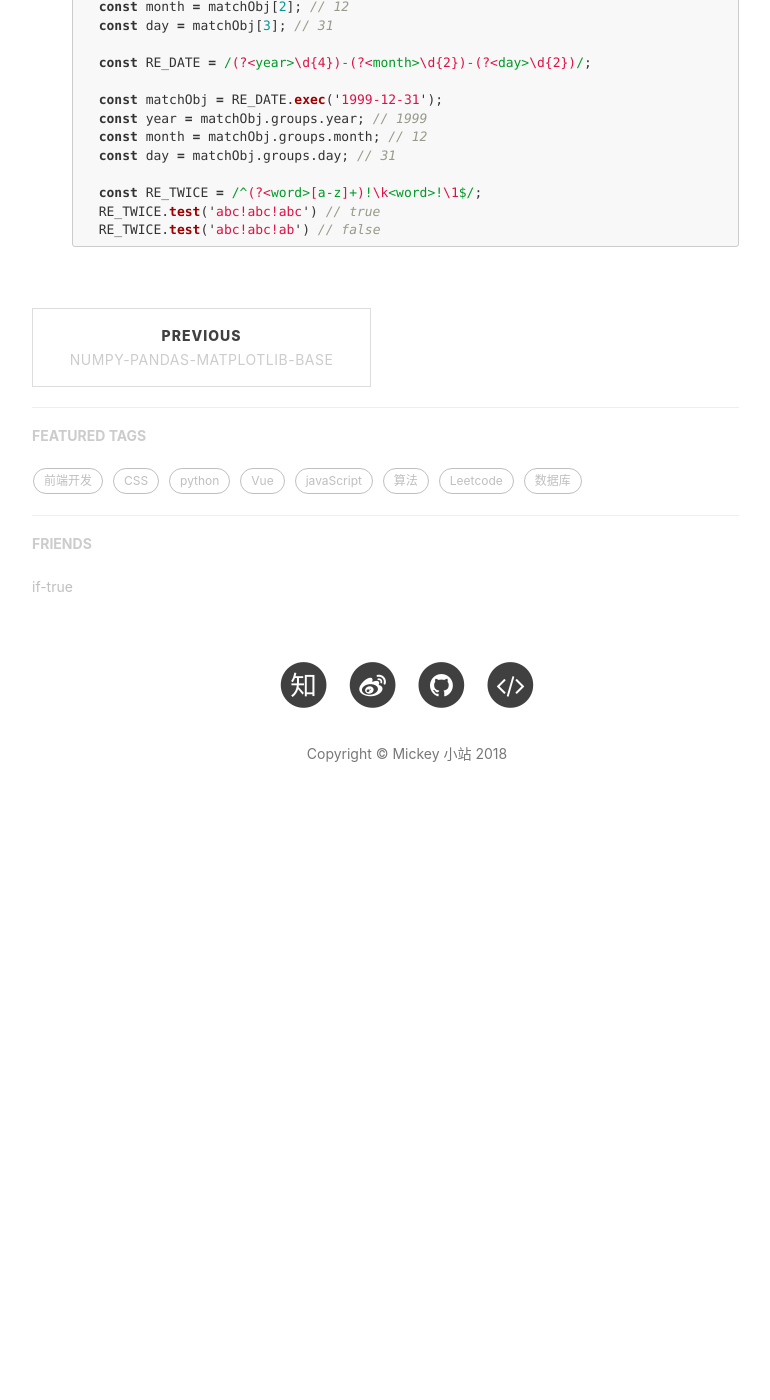
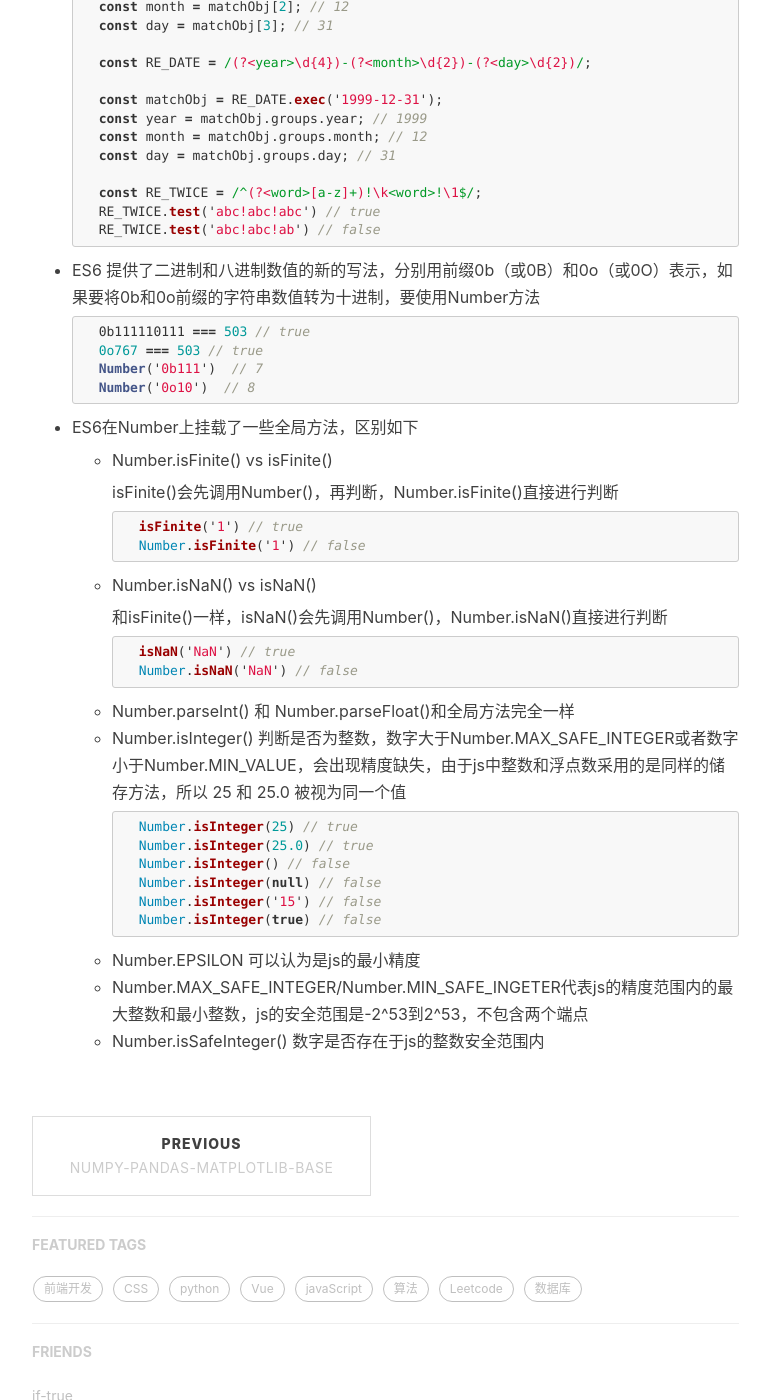
Before and after one commit to mickey0524/mickey0524.github.io, a Jekyll site: the page built from _posts/2018-02-05-ES6-review.md, in a window 1280 px wide and 1400 px high, scrolled down 3196 px. Shown: the whole window, without its empty margins (233-1003 px from the left). Built offline with Jekyll 4.4.1, drawn with Linux system fonts in a browser that asks for light colours; nearby versions of some CDN libraries; comment, search, counter and statistics services are not loaded; before the commit the page ends 4054 px from its top, so only the background shows below that.

Commit message:
feat(js): ES6-review新增数值相关内容

````diff
--- a/_posts/2018-02-05-ES6-review.md
+++ b/_posts/2018-02-05-ES6-review.md
@@ -146,3 +146,48 @@ y修饰符的作用与g修饰符类似，也是全局匹配，后一次匹配都
 	RE_TWICE.test('abc!abc!abc') // true
 	RE_TWICE.test('abc!abc!ab') // false
 	```
+
+* ES6 提供了二进制和八进制数值的新的写法，分别用前缀0b（或0B）和0o（或0O）表示，如果要将0b和0o前缀的字符串数值转为十进制，要使用Number方法
+
+	```js
+	0b111110111 === 503 // true
+	0o767 === 503 // true
+	Number('0b111')  // 7
+	Number('0o10')  // 8
+	```
+
+* ES6在Number上挂载了一些全局方法，区别如下
+
+	* Number.isFinite() vs isFinite()
+
+		isFinite()会先调用Number()，再判断，Number.isFinite()直接进行判断
+
+		```js
+		isFinite('1') // true
+		Number.isFinite('1') // false
+		```
+
+	* Number.isNaN() vs isNaN()
+
+		和isFinite()一样，isNaN()会先调用Number()，Number.isNaN()直接进行判断
+
+		```js
+		isNaN('NaN') // true
+		Number.isNaN('NaN') //  false
+		```
+
+	* Number.parseInt() 和 Number.parseFloat()和全局方法完全一样
+	* Number.isInteger() 判断是否为整数，数字大于Number.MAX\_SAFE\_INTEGER或者数字小于Number.MIN_VALUE，会出现精度缺失，由于js中整数和浮点数采用的是同样的储存方法，所以 25 和 25.0 被视为同一个值
+
+		```js
+		Number.isInteger(25) // true
+		Number.isInteger(25.0) // true
+		Number.isInteger() // false
+		Number.isInteger(null) // false
+		Number.isInteger('15') // false
+		Number.isInteger(true) // false
+		```
+
+	* Number.EPSILON 可以认为是js的最小精度
+	* Number.MAX\_SAFE\_INTEGER/Number.MIN\_SAFE\_INGETER代表js的精度范围内的最大整数和最小整数，js的安全范围是-2^53到2^53，不包含两个端点
+	* Number.isSafeInteger() 数字是否存在于js的整数安全范围内
````
